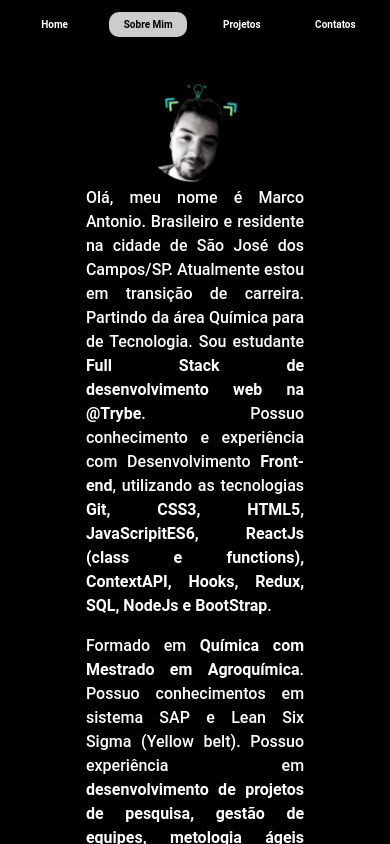
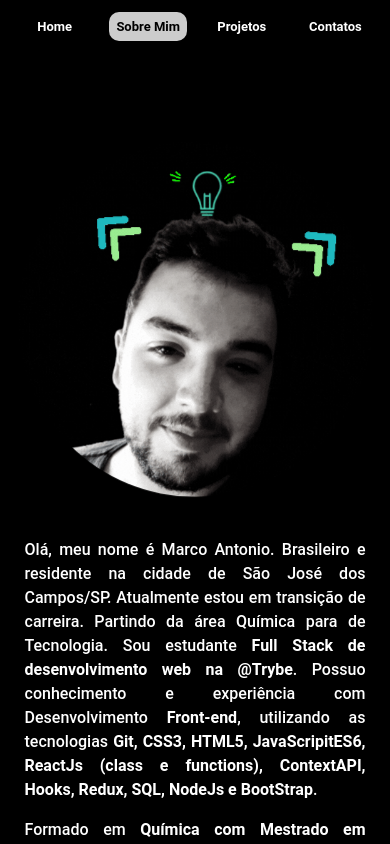
Before and after one commit to MarcoMecenasFilho/MarcoMecenasFilho.github.io, a React (Create React App) app: page / in a window 390 px wide. Both pictures are taken after a click on the button "Sobre Mim". Shown: the top 844 px of the page. Built offline with nearby package versions, Linux system fonts and the light colour scheme.

Commit message:
mobile layout fix

```diff
--- a/src/components/Home.jsx
+++ b/src/components/Home.jsx
@@ -12,7 +12,7 @@ export default function Home() {
         <p className='type-simple'>Sou o <span className='span-name'>Marco Mecenas Filho</span></p>
         <p className='type-simple '>Desenvolvedor <span className='span-name'> Full-Stack</span></p>
         <p>Seja bem vindo(a) ao meu portifólio</p>
-        <h5>Teve uma grande ideia e não sabe como fazer ? </h5>
+        <h5 className='h5-text'>Teve uma grande ideia e não sabe como fazer ? </h5>
         <h5 className='type-simple  span-name'> Eu posso te ajudar</h5>
       </div>
     </div>
--- a/src/style/aboutMe.css
+++ b/src/style/aboutMe.css
@@ -49,7 +49,12 @@
 
   .about-div img {
     border-radius: 100%;
-    width: 30%;
+    width: 90%;
+    margin-bottom: 10%;
+  }
+
+  .text-aboutme{
+    width: 90%;
   }
 
 }
--- a/src/style/home.css
+++ b/src/style/home.css
@@ -26,7 +26,7 @@
   font-size: 100%;
   font-family: 'Roboto', sans-serif;
   font-weight: 700;
-  width: 60%;
+  width: 50%;
 }
 
 .name {
@@ -50,23 +50,19 @@
   color: green;
 }
 
+.h5-text {
+  width: 70%;
+}
+
 .type-simple {
-  animation: typing 3s steps(80), blink .5s step-end infinite alternate;
+  animation: typing 3s steps(100) , blink .7s step-end infinite alternate;
   border-right: 3px solid green;
   overflow: hidden;
   font-family: monospace;
-  padding: 10px;
   white-space: nowrap;
   width: 70%;
 }
 
-.delay-1{
-  animation-delay: 0.5s;
-}
-
-.delay-2{
-  animation-delay: 0.7s;
-}
 
 @keyframes typing {
   from {
@@ -85,14 +81,29 @@
     width: 100%;
    white-space: normal;
   }
+  .h5-text {
+    width: 80%;
+  }
+}
+@media screen and (max-width: 750px){
 
-}
-@media screen and (max-width: 650px){
+  .home-container {
+    margin-top: 30%;
+  }
+
   .home-align {
     flex-direction: column;
   }
 
   .home-align img {
+    width: 60%;
     margin-bottom: 10%;
   }
+
+  .home-text {
+    width: 90%;
+  }
+  .h5-text {
+    width: 100%;
+  }
 }
--- a/src/style/portifolio.css
+++ b/src/style/portifolio.css
@@ -57,7 +57,7 @@
   .btns-section button {
     font-size: 90%;
     margin: 5px;
-    width: 20%;
+    width: 22%;
   }
 }
 
@@ -71,7 +71,7 @@
 
   .btns-section button {
     margin: 2%;
-    font-size: 10px;
+    font-size: 13px;
     width: 20%;
   }
 
--- a/src/style/project.css
+++ b/src/style/project.css
@@ -1,16 +1,16 @@
-.carousel-container {
-  align-self: center;
-  display: flex;
-  justify-content: center;
-  margin-top: 1%;
-  height:100%;
-  width: 80%;
-}
 
 main.main-content {
   justify-content: center;
 }
 
+.carousel-container {
+  align-self: center;
+  display: flex;
+  justify-content: center;
+  margin-top: 5%;
+  height:100%;
+  width: 80%;
+}
 .carousel {
   display: flex;
   justify-content: center;
@@ -94,6 +94,11 @@ main.main-content {
 
 @media screen and (max-width: 1200px) {
 
+  main.main-content {
+    margin-top: 5%;
+    width: 100%;;
+  }
+
   .carousel-inner {
     width: 70% !important;
   }
@@ -115,6 +120,16 @@ main.main-content {
 }
 
 @media screen and (max-width: 600px) {
+  main.main-content {
+    margin-top: 15%;
+    width: 100%;;
+  }
+
+
+  .carousel-container {
+    width: 100%;
+  }
+
   .carousel-text nav {
     align-items: center;
     flex-direction: column;
```
